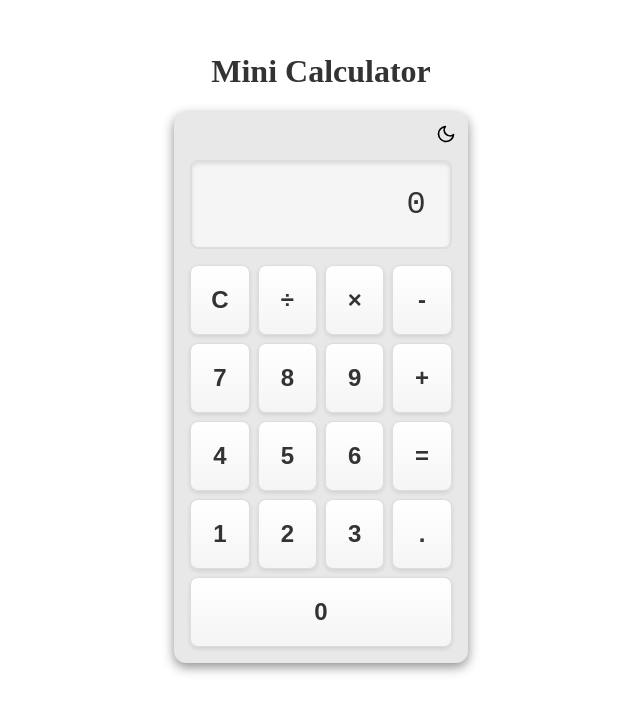
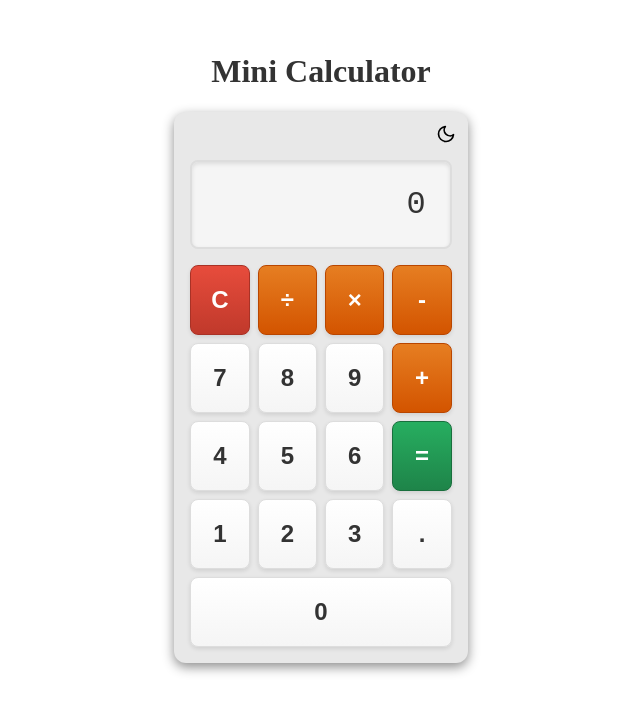
Before and after one commit to niigyanchristian/eunomia-mini-calculator, a React (Vite) app: page / in a window 1280 px wide. Shown: the top 712 px of the page, without its empty margins (319-959 px from the left). Built offline with nearby package versions, Linux system fonts and the light colour scheme; the HTML template or start-up script is replaced by a standard one.

Commit message:
feat: Change calculator button colors by type
Task [1] (modify)

```diff
--- a/src/components/Button.css
+++ b/src/components/Button.css
@@ -85,3 +85,54 @@
     min-width: 44px;
   }
 }
+
+/* Operator buttons (+, -, ×, ÷) */
+.calculator-button.operator-button {
+  background: linear-gradient(180deg, #e67e22 0%, #d35400 100%);
+  border-color: #b94600;
+  color: #ffffff;
+}
+
+.calculator-button.operator-button:hover {
+  background: linear-gradient(180deg, #f39c12 0%, #e67e22 100%);
+  border-color: #d35400;
+}
+
+.calculator-button.operator-button:active {
+  background: linear-gradient(180deg, #d35400 0%, #b94600 100%);
+  border-color: #a03c00;
+}
+
+/* Clear button (C) */
+.calculator-button.clear-button {
+  background: linear-gradient(180deg, #e74c3c 0%, #c0392b 100%);
+  border-color: #a93226;
+  color: #ffffff;
+}
+
+.calculator-button.clear-button:hover {
+  background: linear-gradient(180deg, #f15a4a 0%, #e74c3c 100%);
+  border-color: #c0392b;
+}
+
+.calculator-button.clear-button:active {
+  background: linear-gradient(180deg, #c0392b 0%, #a93226 100%);
+  border-color: #922b21;
+}
+
+/* Equals button (=) */
+.calculator-button.equals-button {
+  background: linear-gradient(180deg, #27ae60 0%, #1e8449 100%);
+  border-color: #196f3d;
+  color: #ffffff;
+}
+
+.calculator-button.equals-button:hover {
+  background: linear-gradient(180deg, #2ecc71 0%, #27ae60 100%);
+  border-color: #1e8449;
+}
+
+.calculator-button.equals-button:active {
+  background: linear-gradient(180deg, #1e8449 0%, #196f3d 100%);
+  border-color: #145a32;
+}
--- a/src/components/Calculator.tsx
+++ b/src/components/Calculator.tsx
@@ -151,6 +151,19 @@ export function Calculator() {
     '0',
   ]
 
+  const getButtonClass = (label: string): string => {
+    if (label === '\u00f7' || label === '\u00d7' || label === '-' || label === '+') {
+      return 'operator-button'
+    }
+    if (label === 'C') {
+      return 'clear-button'
+    }
+    if (label === '=') {
+      return 'equals-button'
+    }
+    return ''
+  }
+
   const handleButtonClick = (label: string) => {
     if (label >= '0' && label <= '9') {
       handleDigit(label)
@@ -197,7 +210,7 @@ export function Calculator() {
             key={label}
             label={label}
             onClick={() => handleButtonClick(label)}
-            className={label === '0' ? 'wide' : ''}
+            className={[label === '0' ? 'wide' : '', getButtonClass(label)].filter(Boolean).join(' ')}
           />
         ))}
       </div>
```
Also changed, not shown: .eunomia/tasks.json, 2 other files (tests, documents, lock files or other folders).
